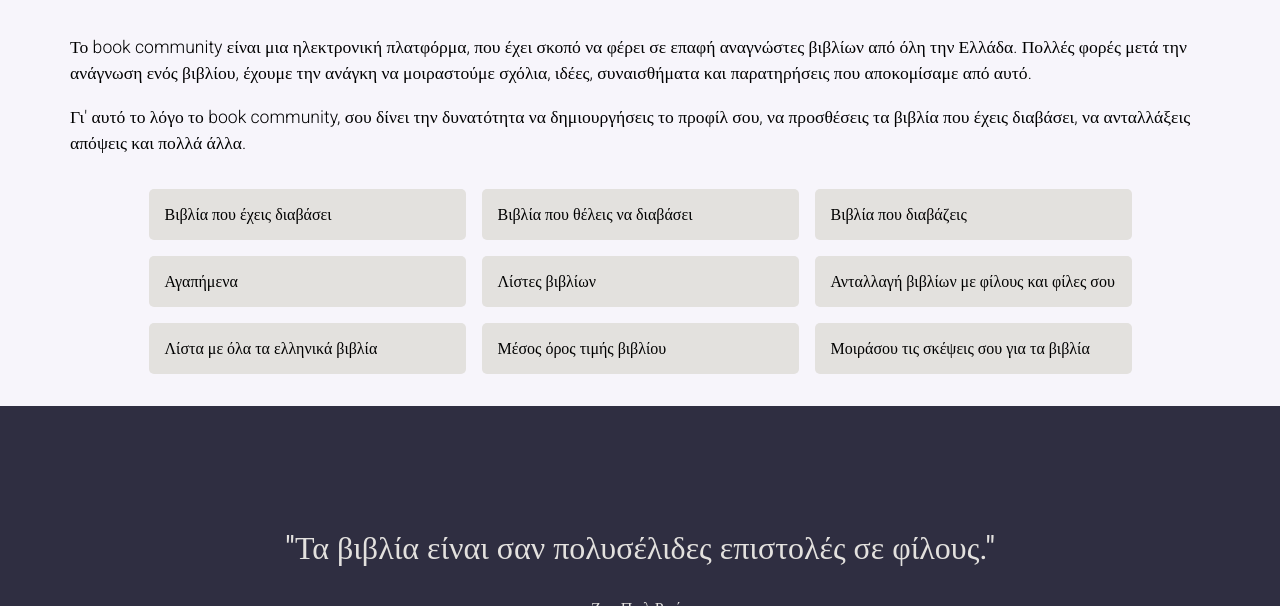
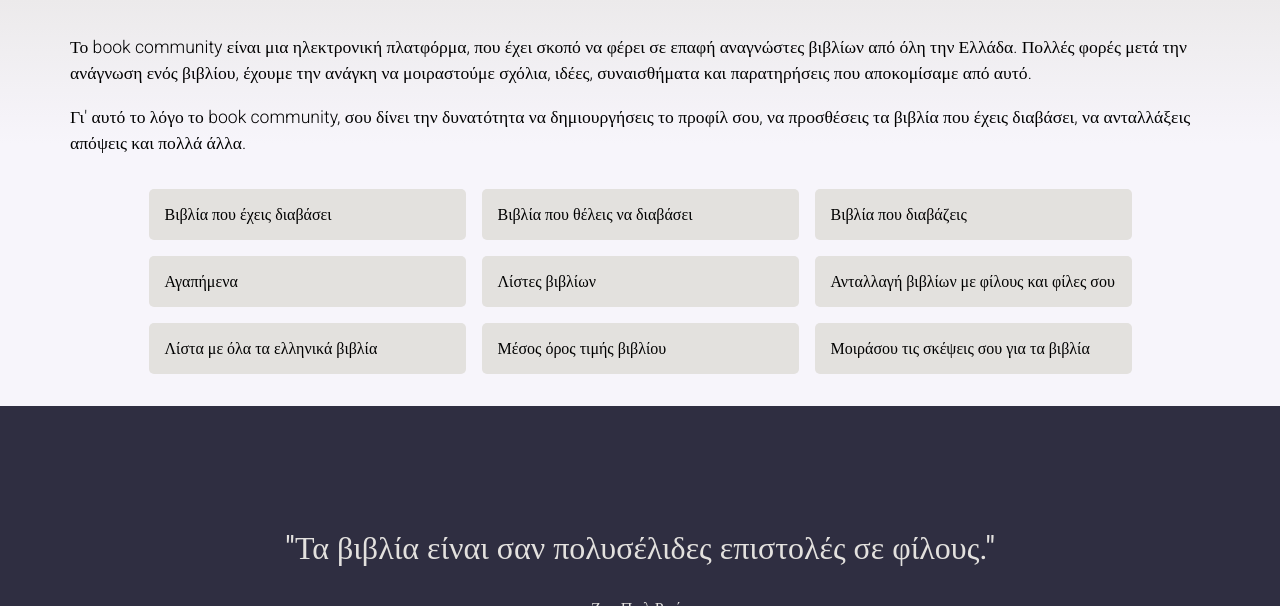
Before and after one commit to Book-Community/Landing-Page, a website: page index.html in a window 1280 px wide. Shown: the part 782-1388 px from the top of the page. Drawn offline with Linux system fonts and the light colour scheme.

Commit message:
add gradient

```diff
--- a/style/index.scss
+++ b/style/index.scss
@@ -67,7 +67,7 @@ html ::selection {
 
 .whatIsBookCommunity {
 	@include section;
-	background-color: $whiteBackground;
+	background: linear-gradient(180deg,  $primaryBackgroundColor 0%, $whiteBackground 50%);
 }
 .text {
 	text-align: center;
```
Also changed, not shown: style/index.css, 1 other file.
